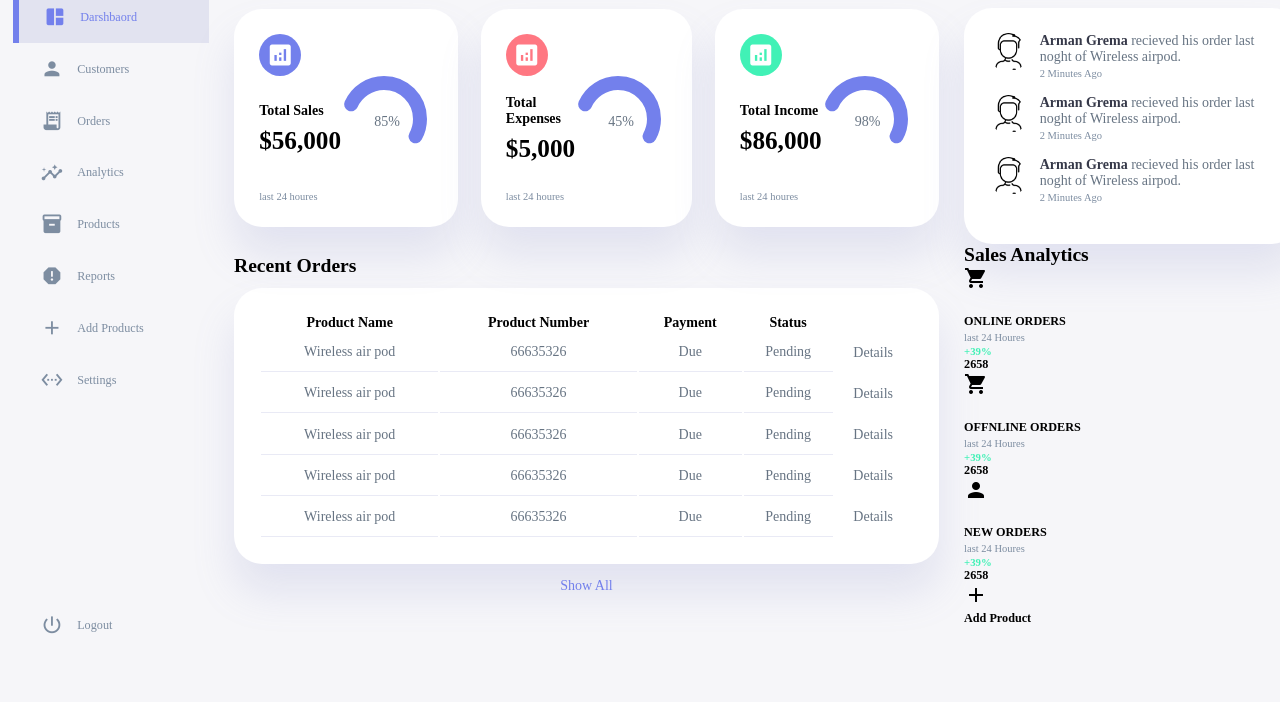
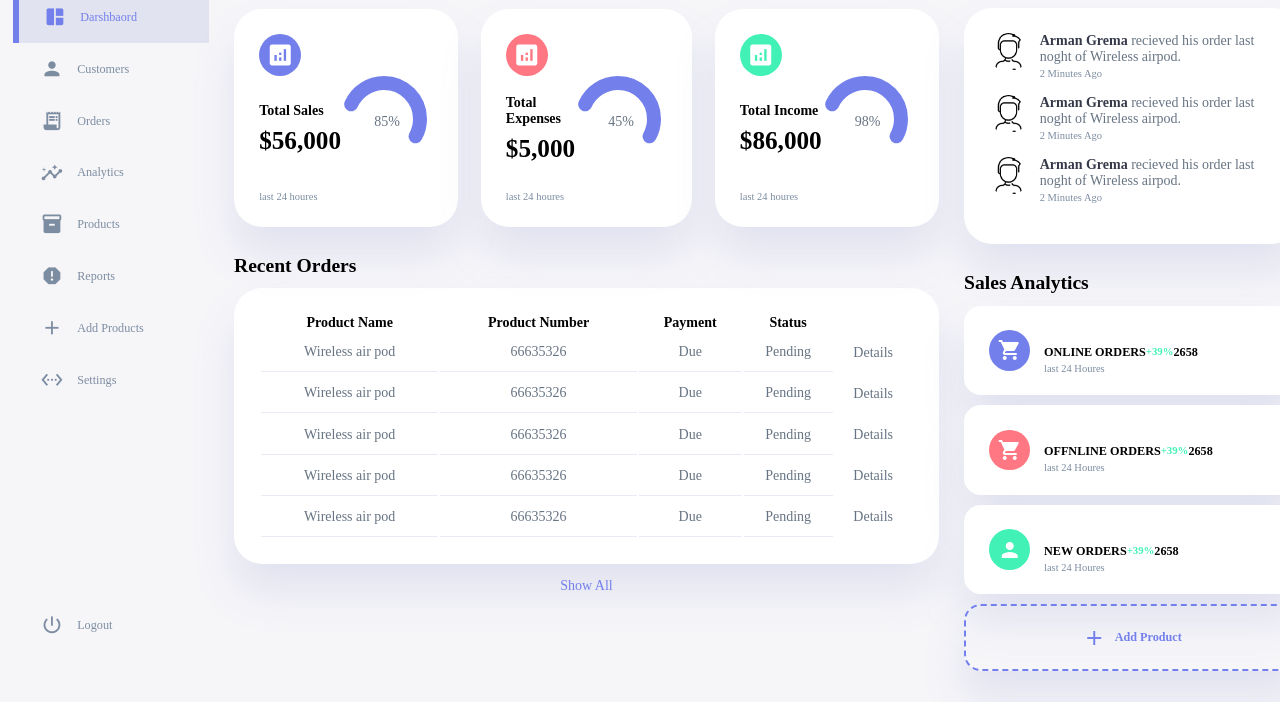
Before and after one commit to armanvirus/Darshboard-Design-Egator, a plain HTML site: page index.html in a window 1280 px wide. Shown: the part 98-800 px from the top of the page. Drawn offline with nearby package versions, Linux system fonts and the light colour scheme.

Commit message:
desktop view completed

```diff
--- a/index.html
+++ b/index.html
@@ -282,7 +282,7 @@
                             <h3>2658</h3>
                         </div>
                     </div>
-                    <div class="item customers">
+                    <div class="item customer">
                         <div class="icon">
                             <span class="material-icons">
                                 person
--- a/styles.css
+++ b/styles.css
@@ -411,3 +411,64 @@ table tbody td:last-child{
     gap: 1rem;
     margin-bottom: 1rem;
 }
+
+/* analytics sales */
+
+.right .sales-analytics{
+    margin-top: 2rem
+}
+.right .sales-analytics h2{
+    margin-bottom: 0.8rem;
+}
+
+.right .sales-analytics .item{
+    background: var(--color-white);
+    display: flex;
+    align-items: center;
+    gap: 1rem;
+    margin-bottom: 0.7rem;
+    padding: 1.4rem var(--card-padding);
+    border-radius: var(--border-radius-3);
+    box-shadow:var(--box-shadow);
+    transition: all 300ms ease;
+}
+.right .sales-analytics .item:hover{
+    box-shadow: none;
+}
+
+.right .sales-analytics .item .right{
+    display: flex;
+    justify-content: space-between;
+    align-items: start;
+}
+
+.right .sales-analytics .item .icon{
+    padding: 0.6rem;
+    color: var(--color-white);
+    border-radius: 50%;
+    background: var(--color-primary);
+    display: flex;
+}
+
+.right .sales-analytics .item.offline .icon{
+    background: var(--color-danger);
+}.right .sales-analytics .item.customer .icon{
+    background: var(--color-success);
+}
+.right .sales-analytics .add-product{
+    background: transparent;
+    border: 2px dashed var(--color-primary);
+    color: var(--color-primary);
+    display: flex;
+    align-items: center;
+    justify-content: center;
+}
+
+.right .sales-analytics .add-product div{
+    display: flex;
+    align-items: center;
+    gap: 0.6rem;
+}
+.right .sales-analytics .add-product div h3{
+    font-weight: 600;
+}
```
